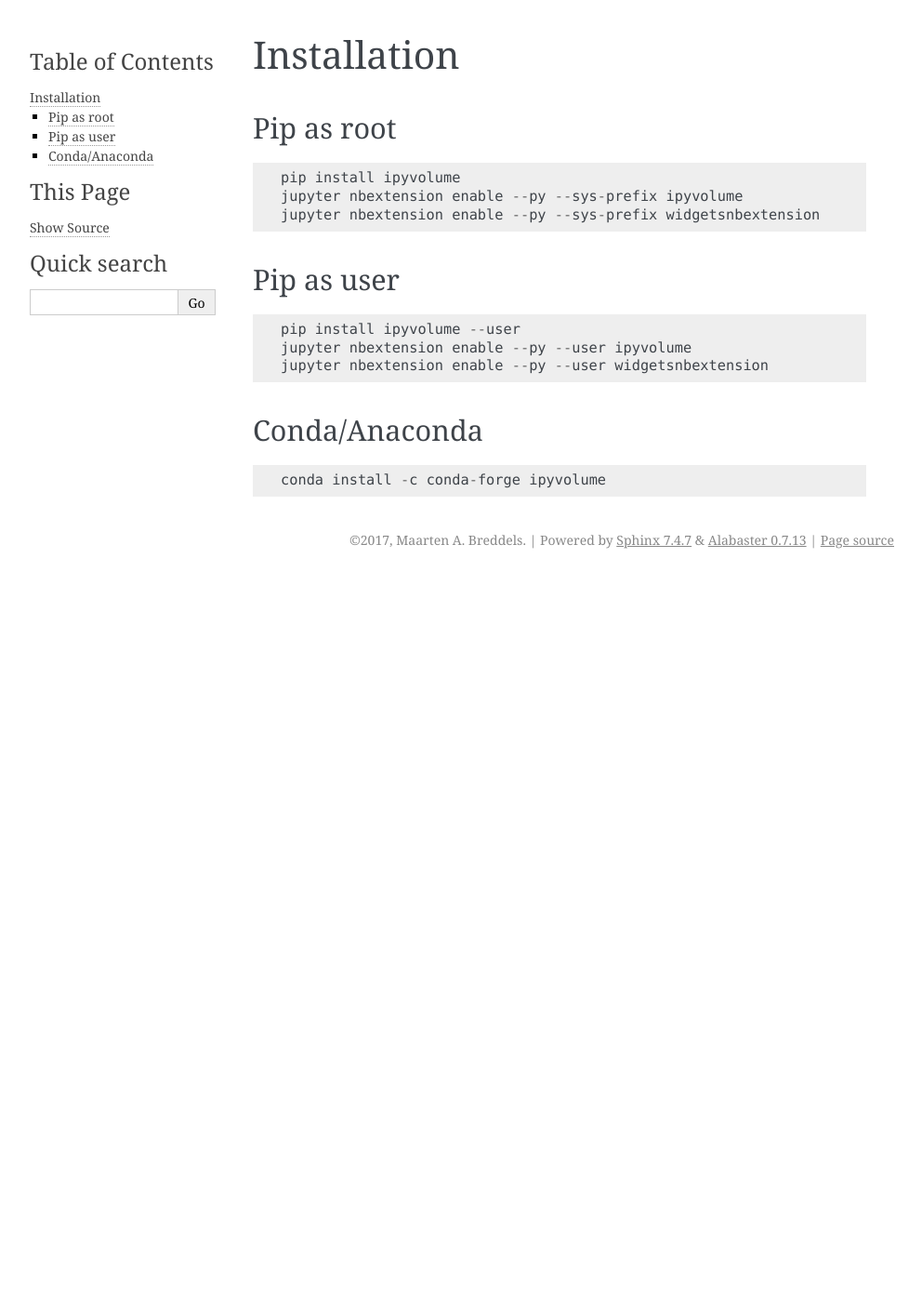
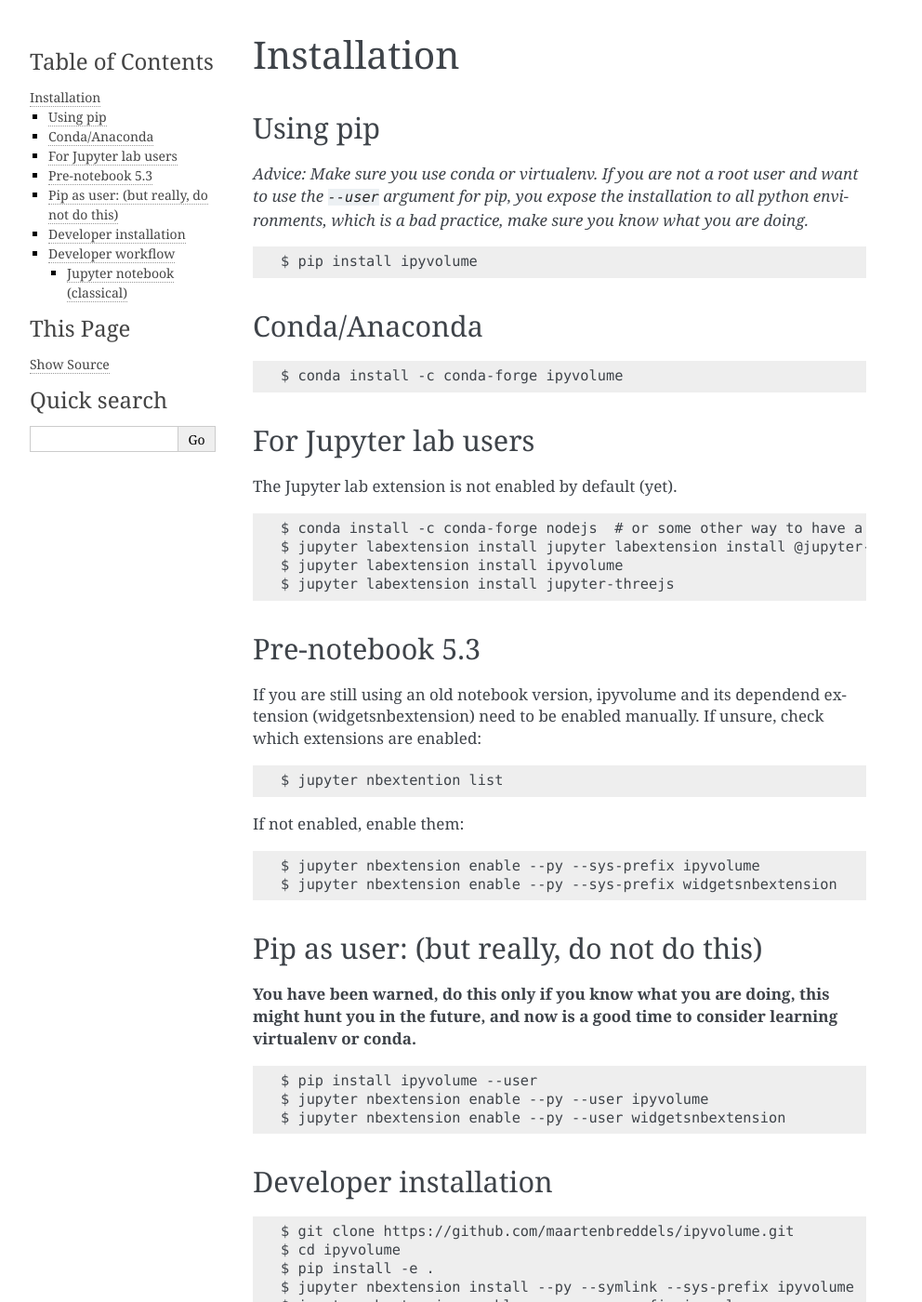
Before and after one commit to widgetti/ipyvolume, a Sphinx documentation site: the page built from docs/source/install.md, in a window 1280 px wide and 1400 px high. Shown: the whole window at 93% size, without its empty margins (148-1140 px from the left). Built offline with Sphinx 7.4.7, drawn with Linux system fonts in a browser that asks for light colours; pages that are not in the unit, such as notebooks, are missing from menus; some of the changed text lies outside the part shown.

Commit message:
fix docs

````diff
--- a/docs/source/conf.py
+++ b/docs/source/conf.py
@@ -35,6 +35,7 @@
     'sphinx.ext.intersphinx',
     'sphinx.ext.todo',
     'sphinx.ext.coverage',
+    'sphinx.ext.autosummary',
     'sphinx.ext.mathjax',
     'sphinx.ext.ifconfig',
     'sphinx.ext.viewcode',
@@ -144,12 +145,12 @@
 #html_theme = 'alabaster'
 
 
-# try:
-# 	import sphinx_rtd_theme
-# 	html_theme = "sphinx_rtd_theme"
-# 	html_theme_path = [sphinx_rtd_theme.get_html_theme_path()]
-# except:
-# 	print "rtd theme not found"
+try:
+	import sphinx_rtd_theme
+	html_theme = "sphinx_rtd_theme"
+	html_theme_path = [sphinx_rtd_theme.get_html_theme_path()]
+except:
+	print "rtd theme not found"
 
 
 # Theme options are theme-specific and customize the look and feel of a theme
@@ -371,4 +372,4 @@
 
 
 # Example configuration for intersphinx: refer to the Python standard library.
-intersphinx_mapping = {'https://docs.python.org/': None}
+intersphinx_mapping = {'https://docs.python.org/': None, 'pythreejs': ('https://pythreejs.readthedocs.io/en/latest/', None)}
--- /dev/null
+++ b/docs/source/install.md
@@ -0,0 +1,91 @@
+# Installation
+
+## Using pip
+
+*Advice: Make sure you use conda or virtualenv. If you are not a root user and want to use the `--user` argument for pip, you expose the installation to all python environments, which is a bad practice, make sure you know what you are doing.*
+
+```
+$ pip install ipyvolume
+```
+
+## Conda/Anaconda
+
+```
+$ conda install -c conda-forge ipyvolume
+```
+
+## For Jupyter lab users
+
+The Jupyter lab extension is not enabled by default (yet).
+
+```
+$ conda install -c conda-forge nodejs  # or some other way to have a recent node
+$ jupyter labextension install jupyter labextension install @jupyter-widgets/jupyterlab-manager
+$ jupyter labextension install ipyvolume
+$ jupyter labextension install jupyter-threejs
+
+```
+
+
+## Pre-notebook 5.3
+
+If you are still using an old notebook version, ipyvolume and its dependend extension (widgetsnbextension) need to be enabled manually. If unsure, check which extensions are enabled:
+
+```
+$ jupyter nbextention list
+```
+
+If not enabled, enable them:
+
+```
+$ jupyter nbextension enable --py --sys-prefix ipyvolume
+$ jupyter nbextension enable --py --sys-prefix widgetsnbextension
+```
+
+## Pip as user: (but really, do not do this)
+
+**You have been warned, do this only if you know what you are doing, this might hunt you in the future, and now is a good time to consider learning virtualenv or conda.**
+
+```
+$ pip install ipyvolume --user
+$ jupyter nbextension enable --py --user ipyvolume
+$ jupyter nbextension enable --py --user widgetsnbextension
+```
+
+
+
+## Developer installation
+
+```
+$ git clone https://github.com/maartenbreddels/ipyvolume.git
+$ cd ipyvolume
+$ pip install -e .
+$ jupyter nbextension install --py --symlink --sys-prefix ipyvolume
+$ jupyter nbextension enable --py --sys-prefix ipyvolume
+```
+
+For all cases make sure [ipywidgets is enabled](http://ipywidgets.readthedocs.io/en/latest/user_install.html) if you use Jupyter notebook version < 5.3 (using `--user` instead of `--sys-prefix` if doing a local install):
+
+```
+$ jupyter nbextension enable --py --sys-prefix widgetsnbextension
+$ jupyter nbextension enable --py --sys-prefix pythreejs
+$ jupyter nbextension enable --py --sys-prefix ipywebrtc
+$ jupyter nbextension enable --py --sys-prefix ipyvolume
+```
+
+## Developer workflow
+
+### Jupyter notebook (classical)
+
+*Note: There is never a need to restart the notebook server, nbextensions are picked up after a page reload.*
+
+Start this command:
+```
+$ (cd js; npm run watch)
+```
+
+It will
+ * Watch for changes in the sourcecode and run the typescript compiler for transpilation of the `src` dir to the `lib` dir.
+ * Watch the lib dir, and webpack will build (among other things), `ROOT/ipyvolume/static/index.js`.
+
+Refresh the page.
--- a/docs/source/install.rst
+++ /dev/null
@@ -1,31 +0,0 @@
-.. _install:
-
-Installation
-============
-
-Pip as root
------------
-
-::
-
-    pip install ipyvolume
-    jupyter nbextension enable --py --sys-prefix ipyvolume
-    jupyter nbextension enable --py --sys-prefix widgetsnbextension
-
-Pip as user
------------
-
-::
-
-    pip install ipyvolume --user
-    jupyter nbextension enable --py --user ipyvolume
-    jupyter nbextension enable --py --user widgetsnbextension
-
-
-
-Conda/Anaconda
---------------
-
-::
-
-    conda install -c conda-forge ipyvolume
--- a/requirements_rtd.txt
+++ b/requirements_rtd.txt
@@ -1,7 +1,7 @@
-#jupyter_sphinx>=0.1.1
-git+https://github.com/maartenbreddels/jupyter-sphinx@ipywidgets7require_d
+jupyter_sphinx>=0.1.4
+#git+https://github.com/maartenbreddels/jupyter-sphinx@ipywidgets7require_d
 ipyvolume==0.5.0b1
-ipywidgets==7.0.0
+ipywidgets>=7.4.0
 traittypes
 traitlets
 Pillow
````
Also changed, not shown: README.md (+78 -23 lines), docs/source/api.rst (+72 -2 lines), docs/source/index.rst (+42 -1 lines), 3 other files.
